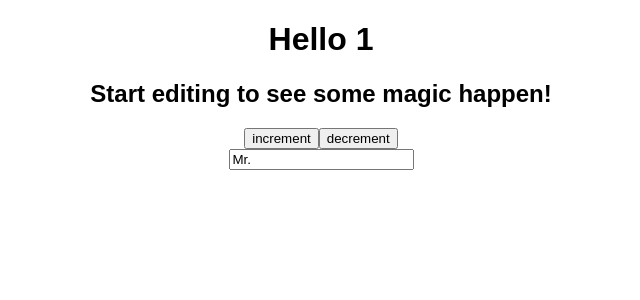
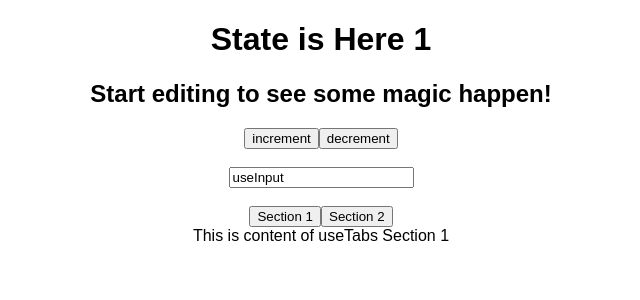
Before and after one commit to kitch-finn/reactHooks, a React (Create React App) app: page / in a window 1280 px wide. Shown: the top 300 px of the page, without its empty margins (319-959 px from the left). Built offline with nearby package versions, Linux system fonts and the light colour scheme.

Commit message:
add useTabs

```diff
--- a/src/App.js
+++ b/src/App.js
@@ -2,6 +2,27 @@
 import "./styles.css";
 import { useState } from "react";
 import ReactDOM from "react-dom";
+
+const content = [
+  {
+    tab: "Section 1",
+    content: "This is content of useTabs Section 1"
+  },
+  {
+    tab: "Section 2",
+    content: "This is content of useTabs Section 2"
+  }
+];
+const useTabs = (initialTab, allTabs) => {
+  if (!allTabs || !Array.isArray(allTabs)) {
+    return;
+  }
+  const [currentIndex, setCurrentIndex] = useState(initialTab);
+  return {
+    currentItem: allTabs[currentIndex],
+    changeItem: setCurrentIndex
+  };
+};
 
 const useInput = (initialValue, validator) => {
   const [value, setValue] = useState(initialValue);
@@ -21,21 +42,37 @@
 };
 
 export default function App() {
+  const { currentItem, changeItem } = useTabs(0, content);
+  // useInput code start here
   const maxLen = (value) => !value.includes("@");
-  const name = useInput("Mr.", maxLen);
+  const name = useInput("useInput", maxLen);
+  // useInput end
 
+  // useState code start here
   const [item, setItem] = useState(1);
   const incrementItem = () => setItem(item + 1);
   const decrementItem = () => setItem(item - 1);
+  // useState end
 
   return (
     <div className="App">
-      <h1>Hello {item}</h1>
+      <h1>State is Here {item}</h1>
       <h2>Start editing to see some magic happen!</h2>
       <button onClick={incrementItem}> increment </button>
       <button onClick={decrementItem}> decrement </button>
       <br />
-      <input placeholder="Name" {...name} />
+      <br />
+      <input placeholder="Name" {...name} /* useInput here */ />
+      <br />
+      <br />
+      <div>
+        {content.map((section, index) => (
+          <button onClick={() => changeItem(index)} key={index}>
+            {section.tab}
+          </button>
+        ))}
+        <div>{currentItem.content}</div>
+      </div>
     </div>
   );
 }
```
